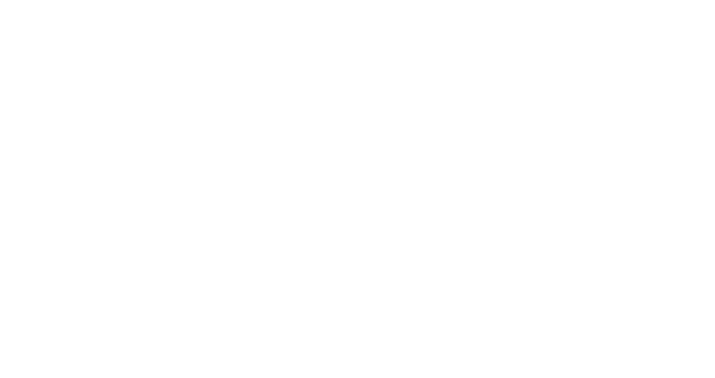
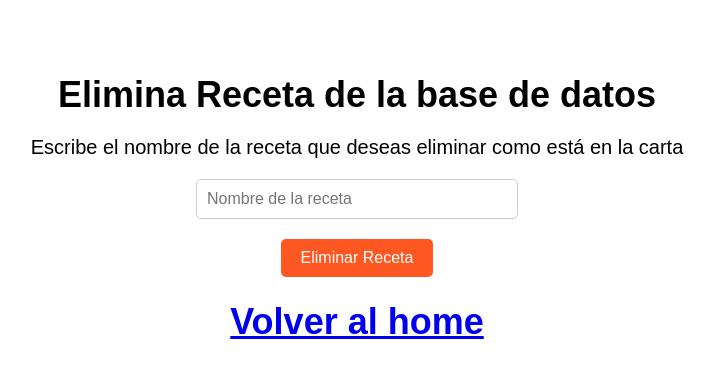
Before and after one commit to JEValenciaVelez/pi_food, a React (Create React App) app in the folder PI-Food-main/client/: page /deleteRecipe in a window 1280 px wide. Before the commit this address had no page. Shown: the top 378 px of the page, without its empty margins (283-998 px from the left). Built offline with nearby package versions, Linux system fonts and the light colour scheme.

Commit message:
'actualizacion'

```diff
--- a/PI-Food-main/client/src/App.js
+++ b/PI-Food-main/client/src/App.js
@@ -5,6 +5,7 @@
 import RecipeDetail from './components/RecipeDetail/RecipeDetail';
 import NewRecipe from './components/NewRecipe/NewRecipe';
 import React from 'react';
+import DeleteRecipe from './components/DeleteRecipe/DeleteRecipe';
 
 
 
@@ -17,6 +18,7 @@
     <Route path='/home' element={<Home/>} />
     <Route path='/recipes/:id' element={<RecipeDetail/>} />
     <Route path='/recipes/' element={<NewRecipe/>} />
+    <Route path='/deleteRecipe' element={<DeleteRecipe/>} />
    </Routes>
   );
 }
--- /dev/null
+++ b/PI-Food-main/client/src/components/DeleteRecipe/DeleteRecipe.css
@@ -0,0 +1,53 @@
+
+.delete-form {
+    display: flex;
+    flex-direction: column;
+    align-items: center;
+    justify-content: center;
+    margin-top: 50px;
+    font-family: Arial, sans-serif;
+  }
+
+  h1 {
+    font-size: 36px;
+    margin-bottom: 20px;
+  }
+
+  span {
+    font-size: 20px;
+    margin-bottom: 20px;
+    text-align: center;
+  }
+
+  input[type="text"] {
+    padding: 10px;
+    margin-bottom: 20px;
+    width: 300px;
+    font-size: 16px;
+    border-radius: 5px;
+    border: 1px solid #ccc;
+  }
+
+  button[type="submit"] {
+    background-color: #ff5722;
+    color: #fff;
+    padding: 10px 20px;
+    font-size: 16px;
+    border-radius: 5px;
+    border: none;
+    cursor: pointer;
+    transition: all 0.3s ease;
+  }
+
+  button[type="submit"]:hover {
+    background-color: #e64a19;
+  }
+
+  h1 a {
+    color: #333;
+    text-decoration: none;
+  }
+
+  h1 a:hover {
+    text-decoration: underline;
+  }
--- /dev/null
+++ b/PI-Food-main/client/src/components/DeleteRecipe/DeleteRecipe.jsx
@@ -0,0 +1,44 @@
+import axios from "axios";
+import { useState } from "react";
+import { Link } from "react-router-dom";
+import './DeleteRecipe.css'
+
+
+
+//componenete de eliminacion de receta de base de datos
+const DeleteRecipe = () => {
+    // creo estado para nombre de receta y su metodo de cambio de estado
+    const [name, setName] = useState('');
+
+    // creo función que me setea el valor del name
+    const handleChange = (e) => {
+      setName(e.target.value);
+    };
+
+    // función que hace la petición HTTP
+    const handleSubmit = async (e) => {
+      e.preventDefault();//funcion que evita que se refresque la pagina
+
+      try {
+        const response = await axios.delete('http://localhost:3001/deleteRecipe', { data: { name } });
+        console.log(`Esta es la data de respuesta http: ${response.data}`, `el nombre de la receta enviada: ${name}`);
+      } catch (error) {
+        console.log(error.message);
+      }
+    };
+
+    return (
+      <form className="delete-form" onSubmit={handleSubmit}>
+        <h1>Elimina Receta de la base de datos</h1>
+        <span>Escribe el nombre de la receta que deseas eliminar como está en la carta</span>
+        <input type="text" value={name} onChange={handleChange} placeholder="Nombre de la receta" />
+        <button type="submit">Eliminar Receta</button>
+        <Link to='/home'>
+        <h1>Volver al home</h1>
+        </Link>
+      </form>
+    );
+  };
+
+
+export default DeleteRecipe;
--- a/PI-Food-main/client/src/components/Nav/Nav.jsx
+++ b/PI-Food-main/client/src/components/Nav/Nav.jsx
@@ -138,8 +138,14 @@
         </div>
 
         <div className="nav-buttons">
-            <Link to='/recipes'>
+            <Link to='/recipes/'>
                 <button>Agregar Receta</button>
+            </Link>
+        </div>
+
+        <div className="nav-buttons">
+            <Link to='/deleteRecipe'>
+                <button>eliminar Receta database</button>
             </Link>
         </div>
     </nav>
```
Also changed, not shown: 2 other files (tests, documents, lock files or other folders).
